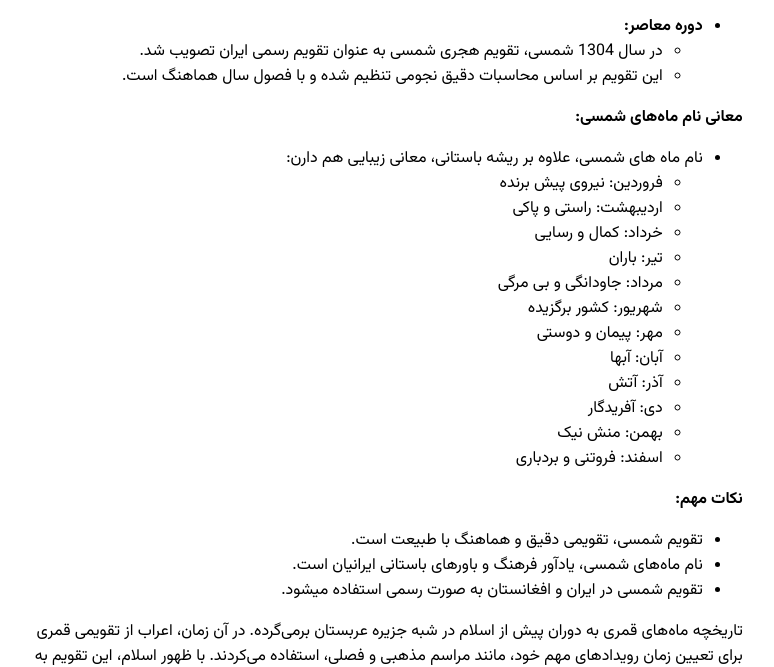
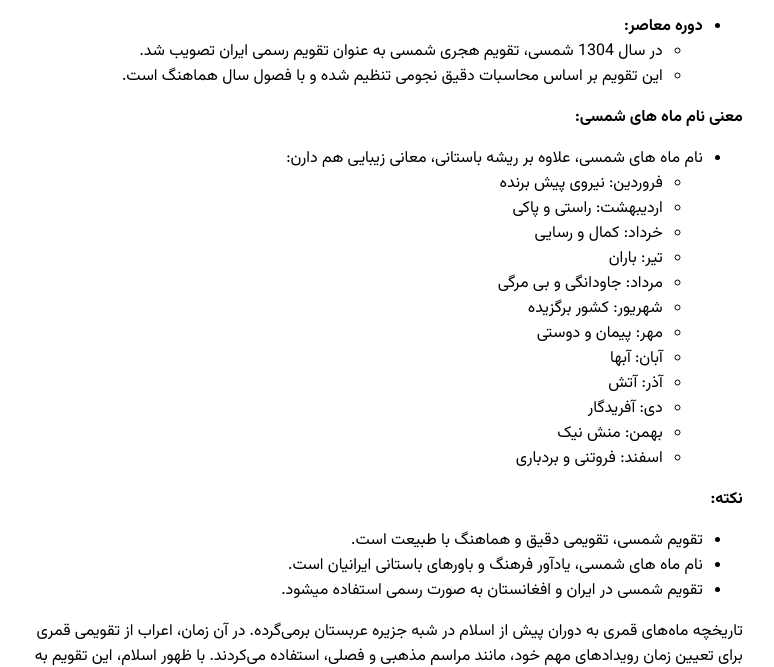
Before and after one commit to darkblog/darkblog.github.io, a Jekyll site: the page built from _posts/2025-3-2-19.md, in a window 1280 px wide and 1400 px high, scrolled down 1573 px. Shown: the part 155-822 px from the top of the window, without its empty margins (257-1031 px from the left). Built offline with Jekyll 4.4.1, drawn with Linux system fonts in a browser that asks for light colours; some of the changed text lies outside the part shown.

Commit message:
Update 2025-3-2-19.md

```diff
--- a/_posts/2025-3-2-19.md
+++ b/_posts/2025-3-2-19.md
@@ -45,7 +45,7 @@
 
 * در سال ۱۵۸۲، پاپ گریگوری سیزدهم تقویم میلادی را اصلاح کرد تا خطاهای تقویم ژولیوسی را برطرف کند. این تقویم جدید به نام تقویم گریگوری شناخته می‌شود و امروزه در بیشتر نقاط جهان استفاده می‌شود.
 
-**نکات جالب:**
+**نکته:**
 
 * در تقویم رومی اولیه، سال ۱۰ ماه داشت و زمستان به عنوان دوره‌ای بدون ماه در نظر گرفته می‌شد.
 * تغییرات تقویم در طول تاریخ نشان دهنده اهمیت سیاسی و مذهبی گاهشماری در تمدن‌های مختلف است.
@@ -68,7 +68,7 @@
     * در سال 1304 شمسی، تقویم هجری شمسی به عنوان تقویم رسمی ایران تصویب شد.
     * این تقویم بر اساس محاسبات دقیق نجومی تنظیم شده و با فصول سال هماهنگ است.
 
-**معانی نام ماه‌های شمسی:**
+**معنی نام ماه های شمسی:**
 
 * نام ماه های شمسی، علاوه بر ریشه باستانی، معانی زیبایی هم دارن:
     * فروردین: نیروی پیش برنده
@@ -84,10 +84,10 @@
     * بهمن: منش نیک
     * اسفند: فروتنی و بردباری
 
-**نکات مهم:**
+**نکته:**
 
 * تقویم شمسی، تقویمی دقیق و هماهنگ با طبیعت است.
-* نام ماه‌های شمسی، یادآور فرهنگ و باورهای باستانی ایرانیان است.
+* نام ماه های شمسی، یادآور فرهنگ و باورهای باستانی ایرانیان است.
 * تقویم شمسی در ایران و افغانستان به صورت رسمی استفاده میشود.
 
 تاریخچه ماه‌های قمری به دوران پیش از اسلام در شبه جزیره عربستان برمی‌گرده. در آن زمان، اعراب از تقویمی قمری برای تعیین زمان رویدادهای مهم خود، مانند مراسم مذهبی و فصلی، استفاده می‌کردند. با ظهور اسلام، این تقویم به عنوان تقویم رسمی مسلمانان پذیرفته شد و تا به امروز نیز مورد استفاده قرار می‌گیره.
@@ -114,7 +114,7 @@
     * تقویم قمری برای مسلمانان اهمیت مذهبی فراوانی داره.
     * زمان بسیاری از عبادات و رویدادهای مذهبی، مثل ماه رمضان و عید فطر، بر اساس این تقویم تعیین می‌شه.
 
-**نکات مهم:**
+**نکته:**
 
 * تقویم قمری بر اساس چرخه ماه تنظیم شده و با تقویم شمسی که بر اساس چرخه خورشید تنظیم شده، متفاوته.
 * تقویم قمری در بین مسلمانان سراسر جهان از اهمیت مذهبی بالایی برخورداره.
```
